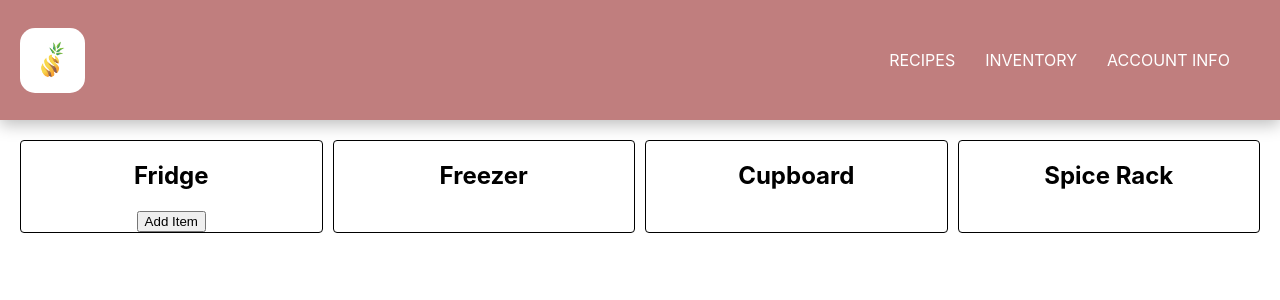
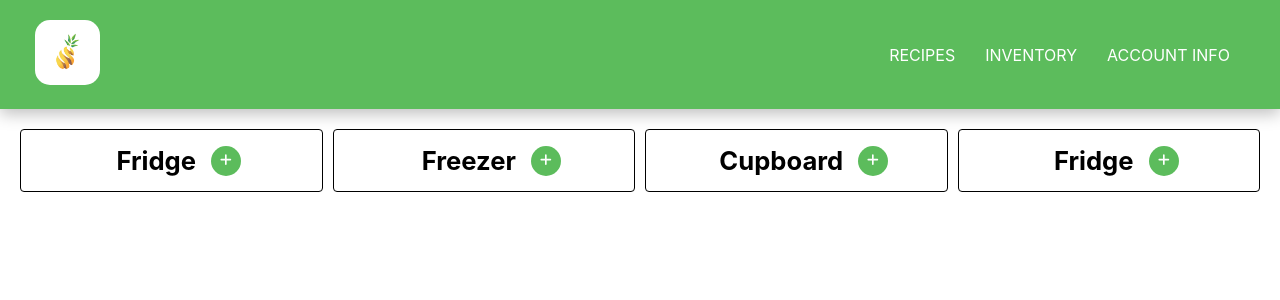
Before and after one commit to RyanJSmillie/ingredients-app, a React (Create React App) app: page /inventory in a window 1280 px wide. Shown: the top 300 px of the page. Built offline with nearby package versions, Linux system fonts and the light colour scheme.

Commit message:
add forms complete

```diff
--- a/package.json
+++ b/package.json
@@ -3,6 +3,10 @@
   "version": "0.1.0",
   "private": true,
   "dependencies": {
+    "@fortawesome/fontawesome-svg-core": "^6.1.2",
+    "@fortawesome/free-regular-svg-icons": "^6.1.2",
+    "@fortawesome/free-solid-svg-icons": "^6.1.2",
+    "@fortawesome/react-fontawesome": "^0.2.0",
     "@testing-library/jest-dom": "^5.16.4",
     "@testing-library/react": "^13.3.0",
     "@testing-library/user-event": "^13.5.0",
@@ -13,8 +17,10 @@
     "prop-types": "^15.8.1",
     "react": "^18.2.0",
     "react-dom": "^18.2.0",
+    "react-fontawesome": "^1.7.1",
     "react-router-dom": "^6.3.0",
     "react-scripts": "^5.0.1",
+    "react-transition-group": "^4.4.5",
     "uuid": "^8.3.2",
     "uuidv4": "^6.2.13",
     "web-vitals": "^2.1.4"
--- a/src/components/AddItem.js
+++ b/src/components/AddItem.js
@@ -6,6 +6,13 @@ const initialInventory = {
   measures: "",
   unit: "",
 };
+
+const unitOptions = [
+  { label: "Grams", value: "grams" },
+  { label: "Kilograms", value: "kilograms" },
+  { label: "Millilitres", value: "millilitres" },
+  { label: "Litres", value: "litres" },
+];
 
 function AddItem() {
   const [inputState, setInputState] = useState(initialInventory);
@@ -31,10 +38,10 @@ function AddItem() {
         <div className="add-ingredient-entries">
           <label htmlFor="ingredient-name">
             <div className="ingredient-form">
-              Item
+              Item:
               <input
-                id="item"
-                name="item"
+                id="name"
+                name="name"
                 defaultValue={inputState.name}
                 onChange={handleChange}
                 placeholder="Milk, Peas, Rice..."
@@ -43,7 +50,7 @@ function AddItem() {
           </label>
           <label htmlFor="ingredient-measurement">
             <div className="ingredient-form">
-              Measurement
+              Measurement:
               <input
                 id="measures"
                 name="measures"
@@ -55,18 +62,21 @@ function AddItem() {
           </label>
           <label htmlFor="ingredient-unit">
             <div className="ingredient-form">
-              Unit
-              <input
+              Unit:
+              <select
                 id="unit"
                 name="unit"
                 defaultValue={inputState.unit}
                 onChange={handleChange}
-                placeholder="millilitres, grams..."
-              />
+              >
+                {unitOptions.map((option) => (
+                  <option value={option.value}>{option.label}</option>
+                ))}
+              </select>
             </div>
           </label>
           <button className="ingredient-form-button " type="submit">
-            Add
+            Add!
           </button>
         </div>
       </form>
--- a/src/components/Cupboard.js
+++ b/src/components/Cupboard.js
@@ -1,14 +1,37 @@
-import React from "react";
+import React, { useState } from "react";
 import "../styles/inventoryItems.css";
+import { FontAwesomeIcon } from "@fortawesome/react-fontawesome";
+import { faPlus } from "@fortawesome/free-solid-svg-icons";
+import { CSSTransition } from "react-transition-group";
 import AddItem from "./AddItem";
 
 function Cupboard() {
+  const initialState = {
+    display: false,
+  };
+
+  const [formState, setFormState] = useState(initialState.display);
+
+  function hideForm(event) {
+    event.preventDefault();
+
+    setFormState((current) => !current);
+  }
+
   return (
     <div>
-      <h2>Cupboard</h2>
-      <div className="add-item-cupboard">
-        <AddItem />
+      <div className="cardHeading">
+        <h2>Cupboard</h2>
+        <button className="addButton" type="submit" onClick={hideForm}>
+          <FontAwesomeIcon className="plusIcon" icon={faPlus} />
+        </button>
       </div>
+
+      <CSSTransition in={formState} timeout={300} classNames="item-form">
+        <div style={{ display: formState ? "block" : "none" }}>
+          <AddItem />
+        </div>
+      </CSSTransition>
     </div>
   );
 }
--- a/src/components/Freezer.js
+++ b/src/components/Freezer.js
@@ -1,14 +1,37 @@
-import React from "react";
+import React, { useState } from "react";
 import "../styles/inventoryItems.css";
+import { FontAwesomeIcon } from "@fortawesome/react-fontawesome";
+import { faPlus } from "@fortawesome/free-solid-svg-icons";
+import { CSSTransition } from "react-transition-group";
 import AddItem from "./AddItem";
 
 function Freezer() {
+  const initialState = {
+    display: false,
+  };
+
+  const [formState, setFormState] = useState(initialState.display);
+
+  function hideForm(event) {
+    event.preventDefault();
+
+    setFormState((current) => !current);
+  }
+
   return (
     <div>
-      <h2>Freezer</h2>
-      <div className="add-item-freezer">
-        <AddItem />
+      <div className="cardHeading">
+        <h2>Freezer</h2>
+        <button className="addButton" type="submit" onClick={hideForm}>
+          <FontAwesomeIcon className="plusIcon" icon={faPlus} />
+        </button>
       </div>
+
+      <CSSTransition in={formState} timeout={300} classNames="item-form">
+        <div style={{ display: formState ? "block" : "none" }}>
+          <AddItem />
+        </div>
+      </CSSTransition>
     </div>
   );
 }
--- a/src/components/Fridge.js
+++ b/src/components/Fridge.js
@@ -1,5 +1,8 @@
 import React, { useState } from "react";
 import "../styles/inventoryItems.css";
+import { FontAwesomeIcon } from "@fortawesome/react-fontawesome";
+import { faPlus } from "@fortawesome/free-solid-svg-icons";
+import { CSSTransition } from "react-transition-group";
 import AddItem from "./AddItem";
 
 function Fridge() {
@@ -7,23 +10,28 @@ function Fridge() {
     display: false,
   };
 
-  const [formState, setFormState] = useState(initialState);
+  const [formState, setFormState] = useState(initialState.display);
 
   function hideForm(event) {
     event.preventDefault();
 
-    setFormState({ display: true });
+    setFormState((current) => !current);
   }
 
   return (
     <div>
-      <h2>Fridge</h2>
-      <button type="submit" onSubmit={hideForm}>
-        Add Item
-      </button>
-      <div style={{ display: formState.display ? "block" : "none" }}>
-        <AddItem />
+      <div className="cardHeading">
+        <h2>Fridge</h2>
+        <button className="addButton" type="submit" onClick={hideForm}>
+          <FontAwesomeIcon className="plusIcon" icon={faPlus} />
+        </button>
       </div>
+
+      <CSSTransition in={formState} timeout={300} classNames="item-form">
+        <div style={{ display: formState ? "block" : "none" }}>
+          <AddItem />
+        </div>
+      </CSSTransition>
     </div>
   );
 }
--- a/src/components/Navbar.js
+++ b/src/components/Navbar.js
@@ -6,7 +6,9 @@ import "../styles/navbar.css";
 function Navbar() {
   return (
     <nav className="navbar">
-      <img className="navbarlogo" src={logo} alt="logo" />
+      <Link className="navbar-links" to="/">
+        <img className="navbarlogo" src={logo} alt="logo" />
+      </Link>
       <ul className="navbar-links">
         <Link className="navbar-links" to="/">
           Recipes
--- a/src/components/SpiceRack.js
+++ b/src/components/SpiceRack.js
@@ -1,14 +1,37 @@
-import React from "react";
+import React, { useState } from "react";
 import "../styles/inventoryItems.css";
+import { FontAwesomeIcon } from "@fortawesome/react-fontawesome";
+import { faPlus } from "@fortawesome/free-solid-svg-icons";
+import { CSSTransition } from "react-transition-group";
 import AddItem from "./AddItem";
 
 function SpiceRack() {
+  const initialState = {
+    display: false,
+  };
+
+  const [formState, setFormState] = useState(initialState.display);
+
+  function hideForm(event) {
+    event.preventDefault();
+
+    setFormState((current) => !current);
+  }
+
   return (
     <div>
-      <h2>Spice Rack</h2>
-      <div className="add-item-spice-rack">
-        <AddItem />
+      <div className="cardHeading">
+        <h2>Fridge</h2>
+        <button className="addButton" type="submit" onClick={hideForm}>
+          <FontAwesomeIcon className="plusIcon" icon={faPlus} />
+        </button>
       </div>
+
+      <CSSTransition in={formState} timeout={300} classNames="item-form">
+        <div style={{ display: formState ? "block" : "none" }}>
+          <AddItem />
+        </div>
+      </CSSTransition>
     </div>
   );
 }
--- a/src/styles/addItem.css
+++ b/src/styles/addItem.css
@@ -8,9 +8,24 @@
     display: flex;
     justify-content: space-around;
     padding: 10px;
+    font-size: 1.25vw;
 }
 
 .ingredient-form-button {
     margin-left: 25%;
     margin-right: 25%;
+    margin-top: 5px;
+    border: none;
+    background-color: rgb(92, 188, 92);
+    height: 25px;
+    color: white;
+    border-radius: 5%;
 }
+
+.ingredient-form-button:hover {
+    background-color: rgb(115, 200, 115);
+}
+
+input {
+    width: 40%;
+}
--- a/src/styles/inventoryItems.css
+++ b/src/styles/inventoryItems.css
@@ -18,3 +18,51 @@
 .add-item-spice-rack {
     display: none;
 }
+
+.cardHeading {
+    display: flex;
+    align-items: center;
+    justify-content: center;
+}
+
+h2 {
+    margin: 15px;
+    font-size: 2vw;
+}
+
+.addButton {
+    display:block;
+    height: 30px;
+    width: 30px;
+    border-radius: 50%;
+    border: none;
+    background-color: rgb(92, 188, 92);
+}
+
+.addButton:hover {
+    height: 32px;
+    width: 32px;
+    background-color: rgb(115, 200, 115);
+}
+
+.plusIcon {
+    color: white;
+}
+
+.item-form-enter {
+    opacity: 0;
+    transform: scale(0.9);
+  }
+  .item-form-enter-active {
+    opacity: 1;
+    transform: translateX(0);
+    transition: opacity 300ms, transform 300ms;
+  }
+  .item-form-exit {
+    opacity: 1;
+  }
+  .item-form-exit-active {
+    opacity: 0;
+    transform: scale(0.9);
+    transition: opacity 300ms, transform 300ms;
+  }
--- a/src/styles/navbar.css
+++ b/src/styles/navbar.css
@@ -10,7 +10,7 @@
     align-items: center;
     justify-content: space-between;
     padding: 20px;
-    background-color: rgb(192, 126, 126);
+    background-color: rgb(92, 188, 92);
     box-shadow: 0 5px 15px 0 rgba(0, 0, 0, 0.25);
     color: white;
     text-transform: uppercase;
@@ -20,7 +20,13 @@
   .navbar-links {
     display: inline-block;
     margin: 0;
-    padding: 15px;
+    padding-left: 15px;
+    padding-right: 15px;
     text-decoration: none;
-    color: white
+    color: white;
+    transition: all .3s ease-in;
   }
+
+  .navbar-links:hover {
+    text-decoration: underline solid white;
+  }
```
Also changed, not shown: 1 other file (tests, documents, lock files or other folders).
